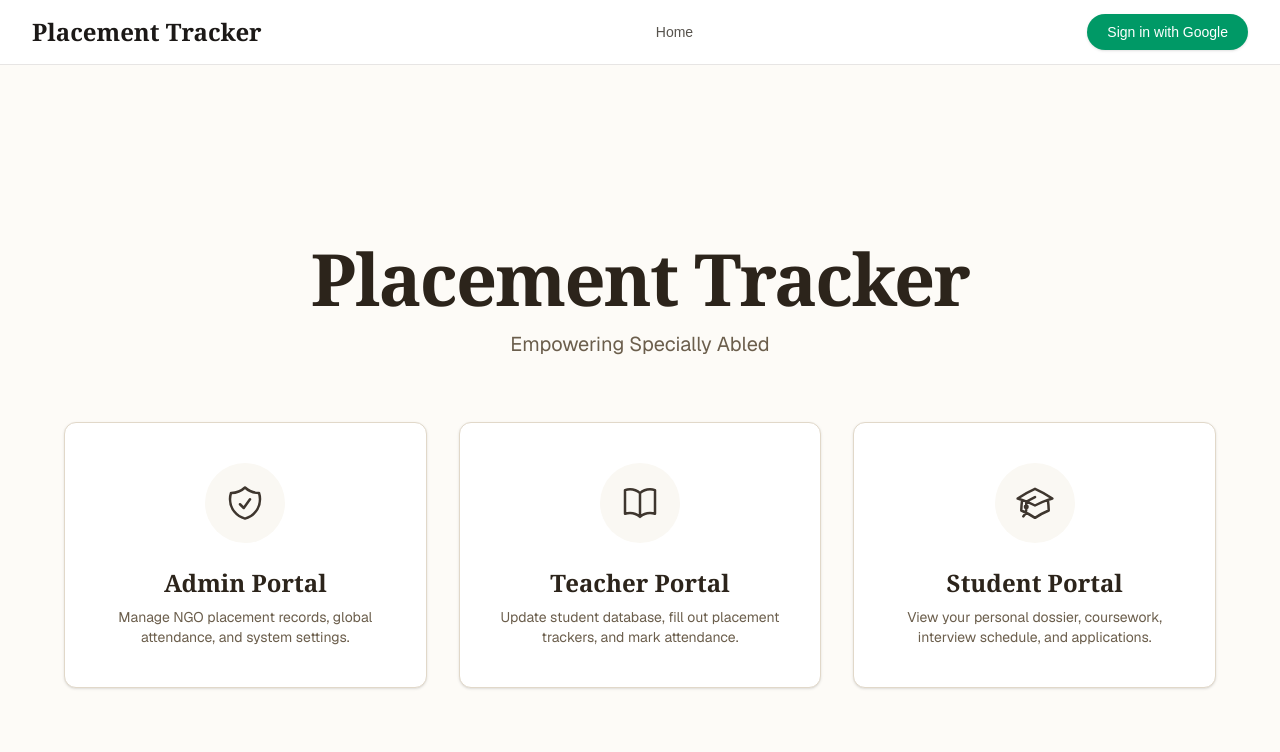
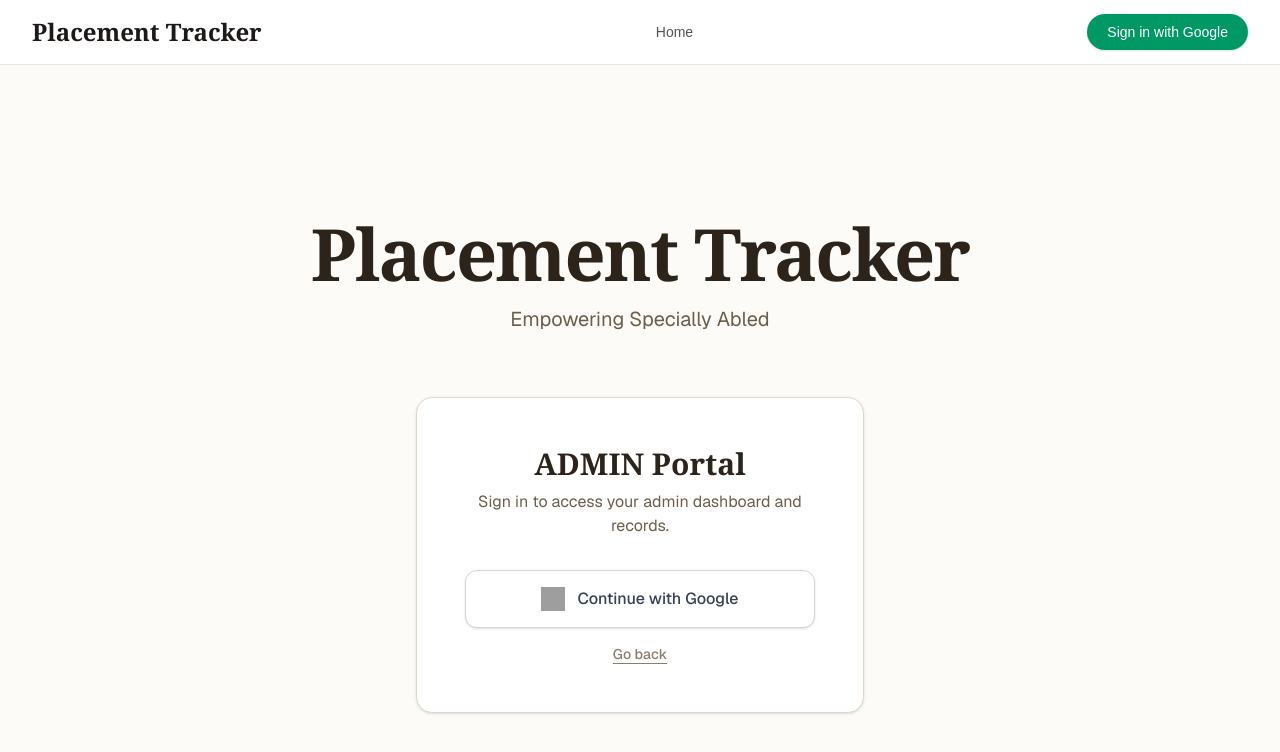
Before and after one commit to hrijit123/Placement_cell, a Next.js app in the folder web-portal/: page / in a window 1280 px wide. Both pictures are taken after a click on the element 245 px from the left and 555 px from the top of the page. Shown: the top 752 px of the page. Built offline with nearby package versions, Linux system fonts and the light colour scheme; no server answers; grey boxes are pictures that could not be loaded.

Commit message:
Update login flow to show intermediate screen

```diff
--- a/web-portal/src/app/page.tsx
+++ b/web-portal/src/app/page.tsx
@@ -1,11 +1,13 @@
 "use client";
 
+import { useState } from "react";
 import { signIn, useSession } from "next-auth/react";
 import { useRouter } from "next/navigation";
 
 export default function Home() {
   const { data: session, status } = useSession();
   const router = useRouter();
+  const [selectedRole, setSelectedRole] = useState<string | null>(null);
 
   if (status === "loading") {
     return <div className="min-h-screen bg-[#FDFBF7] flex items-center justify-center">Loading...</div>;
@@ -35,11 +37,31 @@ export default function Home() {
             Go to My Dashboard
           </button>
         </div>
+      ) : selectedRole ? (
+        <div className="flex flex-col items-center bg-white p-12 rounded-2xl shadow-sm border border-[#E1D8C9] max-w-md w-full">
+          <h2 className="text-3xl font-serif font-semibold text-[#2C241B] mb-2">{selectedRole} Portal</h2>
+          <p className="text-[#6B5E4C] mb-8 text-center">Sign in to access your {selectedRole.toLowerCase()} dashboard and records.</p>
+
+          <button
+            onClick={() => signIn("google", { callbackUrl: `/router?role=${selectedRole}` })}
+            className="w-full flex items-center justify-center gap-3 bg-white border border-gray-300 text-gray-700 hover:bg-gray-50 px-6 py-4 rounded-xl font-medium transition-all shadow-sm mb-4"
+          >
+            <img src="https://www.svgrepo.com/show/475656/google-color.svg" alt="Google" className="w-6 h-6" />
+            Continue with Google
+          </button>
+
+          <button
+            onClick={() => setSelectedRole(null)}
+            className="text-[#8B7D6B] hover:text-[#2C241B] text-sm underline underline-offset-4 font-medium transition-colors"
+          >
+            Go back
+          </button>
+        </div>
       ) : (
         <div className="grid grid-cols-1 md:grid-cols-3 gap-8 w-full max-w-6xl">
           {/* Admin Login */}
           <div
-            onClick={() => signIn("google", { callbackUrl: "/router?role=ADMIN" })}
+            onClick={() => setSelectedRole("ADMIN")}
             className="group cursor-pointer bg-white border border-[#E1D8C9] rounded-xl p-10 flex flex-col items-center text-center shadow-sm hover:shadow-xl hover:border-[#2D4A22] transition-all duration-300"
           >
             <div className="w-20 h-20 bg-[#FAF8F3] rounded-full flex items-center justify-center mb-6 group-hover:bg-[#2D4A22] group-hover:text-white transition-colors duration-300">
@@ -53,7 +75,7 @@ export default function Home() {
 
           {/* Teacher Login */}
           <div
-            onClick={() => signIn("google", { callbackUrl: "/router?role=TEACHER" })}
+            onClick={() => setSelectedRole("TEACHER")}
             className="group cursor-pointer bg-white border border-[#E1D8C9] rounded-xl p-10 flex flex-col items-center text-center shadow-sm hover:shadow-xl hover:border-[#2C241B] transition-all duration-300"
           >
             <div className="w-20 h-20 bg-[#FAF8F3] rounded-full flex items-center justify-center mb-6 group-hover:bg-[#2C241B] group-hover:text-white transition-colors duration-300">
@@ -67,7 +89,7 @@ export default function Home() {
 
           {/* Student Login */}
           <div
-            onClick={() => signIn("google", { callbackUrl: "/router?role=STUDENT" })}
+            onClick={() => setSelectedRole("STUDENT")}
             className="group cursor-pointer bg-white border border-[#E1D8C9] rounded-xl p-10 flex flex-col items-center text-center shadow-sm hover:shadow-xl hover:border-[#8B7D6B] transition-all duration-300"
           >
             <div className="w-20 h-20 bg-[#FAF8F3] rounded-full flex items-center justify-center mb-6 group-hover:bg-[#8B7D6B] group-hover:text-white transition-colors duration-300">
```
